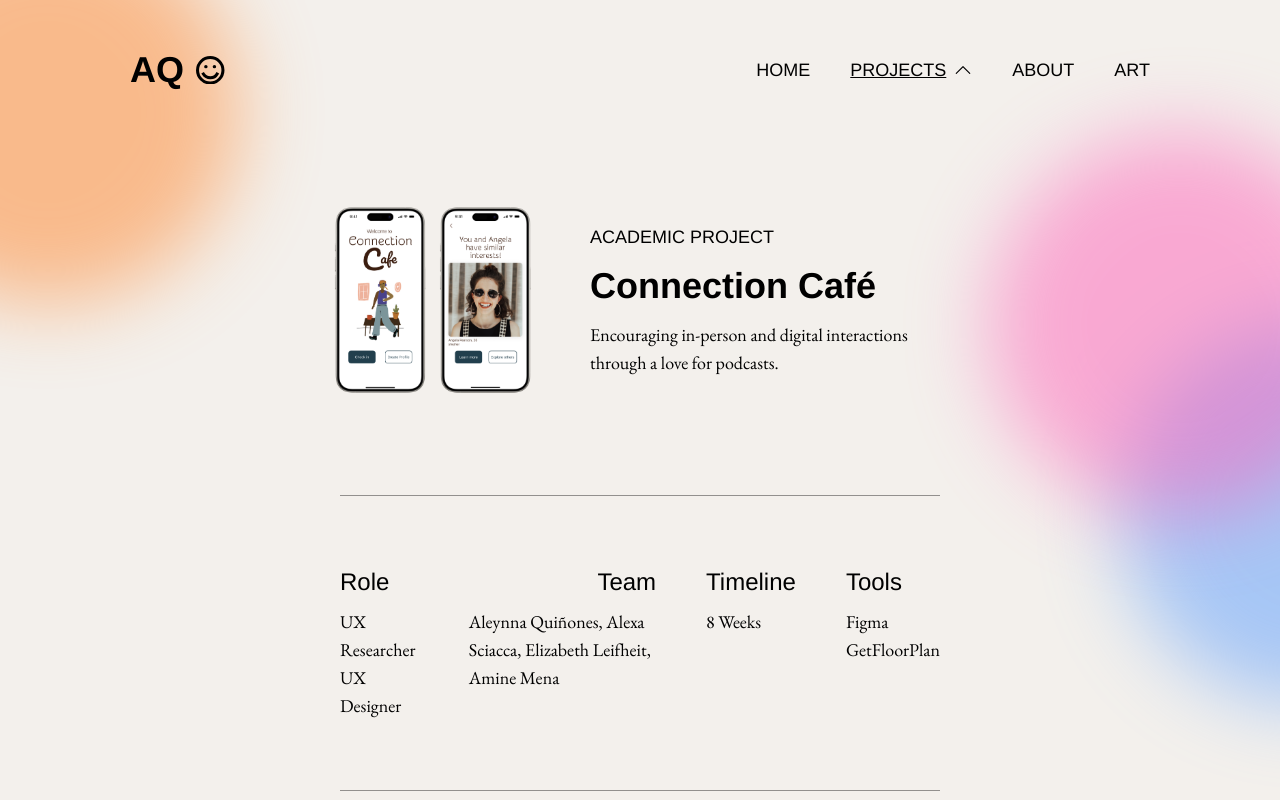
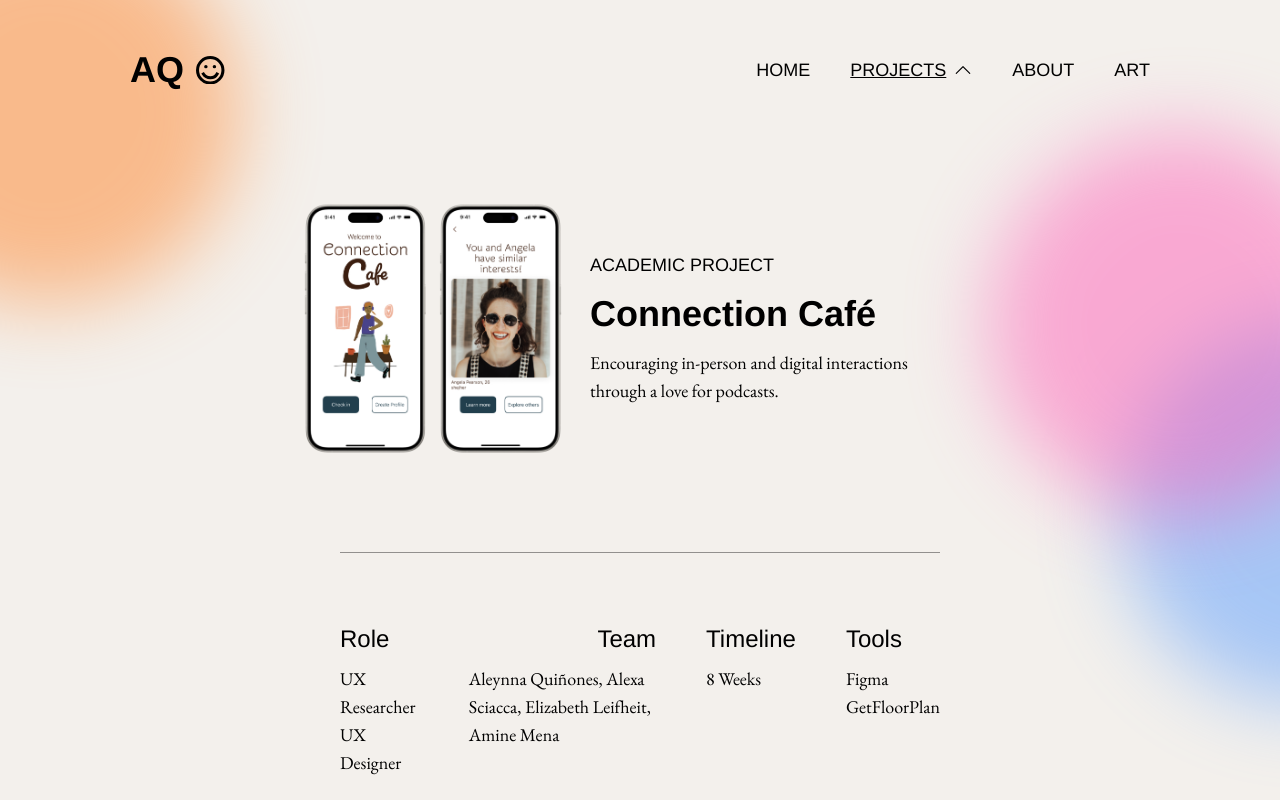
Before and after one commit to agabra23/aleynna-portfolio, a React (Vite) app: page /connection-cafe in a window 1280 px wide. Shown: the top 800 px of the page. Built offline with nearby package versions, Linux system fonts and the light colour scheme.

Commit message:
Fix carousel indicator backgrounds

```diff
--- a/src/components/ClickableCarousel.jsx
+++ b/src/components/ClickableCarousel.jsx
@@ -58,10 +58,12 @@ const ClickableCarousel = () => {
         {cardArray.map((_, i) => (
           <div
             key={i}
-            className={`bg-black/20 p-1 rounded-full border transition-all duration-500 cursor-pointer hover:scale-105 hover:bg-black
-                ${curr === i ? "bg-black" : ""}
-              `}
+            className={` p-1 rounded-full border border-black transition-all duration-500 cursor-pointer hover:scale-105 hover:bg-black`}
             onClick={() => setCurr(i)}
+            style={{
+              opacity: `${curr === i ? 1 : 0.4}`,
+              backgroundColor: `${curr === i ? "black" : ""}`,
+            }}
           ></div>
         ))}
       </div>
--- a/src/components/NavBar.jsx
+++ b/src/components/NavBar.jsx
@@ -197,7 +197,7 @@ const NavBar = () => {
             } ${isLinkActive("/connection-cafe") && "underline"}`}
           >
             <span>PROJECTS</span>
-            <svg
+            {/* <svg
               className={`${
                 mobileDropdown ? "rotate-0" : "rotate-180"
               } absolute right-0 translate-x-7 transition-all`}
@@ -208,7 +208,13 @@ const NavBar = () => {
               fill="none"
             >
               <path d="M1 1.5L8.5 10.5L16 1.5" stroke="black" strokeWidth="2" />
-            </svg>
+            </svg> */}
+
+            <BsChevronUp
+              className={`${
+                mobileDropdown ? "rotate-180" : "rotate-0"
+              } absolute right-0 translate-x-7 transition-all`}
+            />
           </li>
           <li
             className={`flex md:hidden flex-col gap-10 justify-start items-center text-xl ${
--- a/src/pages/Cafe.jsx
+++ b/src/pages/Cafe.jsx
@@ -54,12 +54,12 @@ const Cafe = () => {
         <div className="flex flex-col md:flex-row justify-center items-center gap-[30px] md:gap-[65px] max-w-full">
           <div className="flex justify-center gap-[15px] lg:max-w-[calc(100%-415px)] max-w-full md:mb-0 mb-[30px]">
             <img
-              className="min-w-[90px] max-w-[200px] h-auto scale-110"
+              className="min-w-[120px] max-w-[200px] h-auto scale-110"
               src={HomeImg}
               alt="Cafe Home"
             />
             <img
-              className="min-w-[90px] max-w-[200px] h-auto scale-110"
+              className="min-w-[120px] max-w-[200px] h-auto scale-110"
               src={MatchImg}
               alt="Cafe Menu"
             />
```
